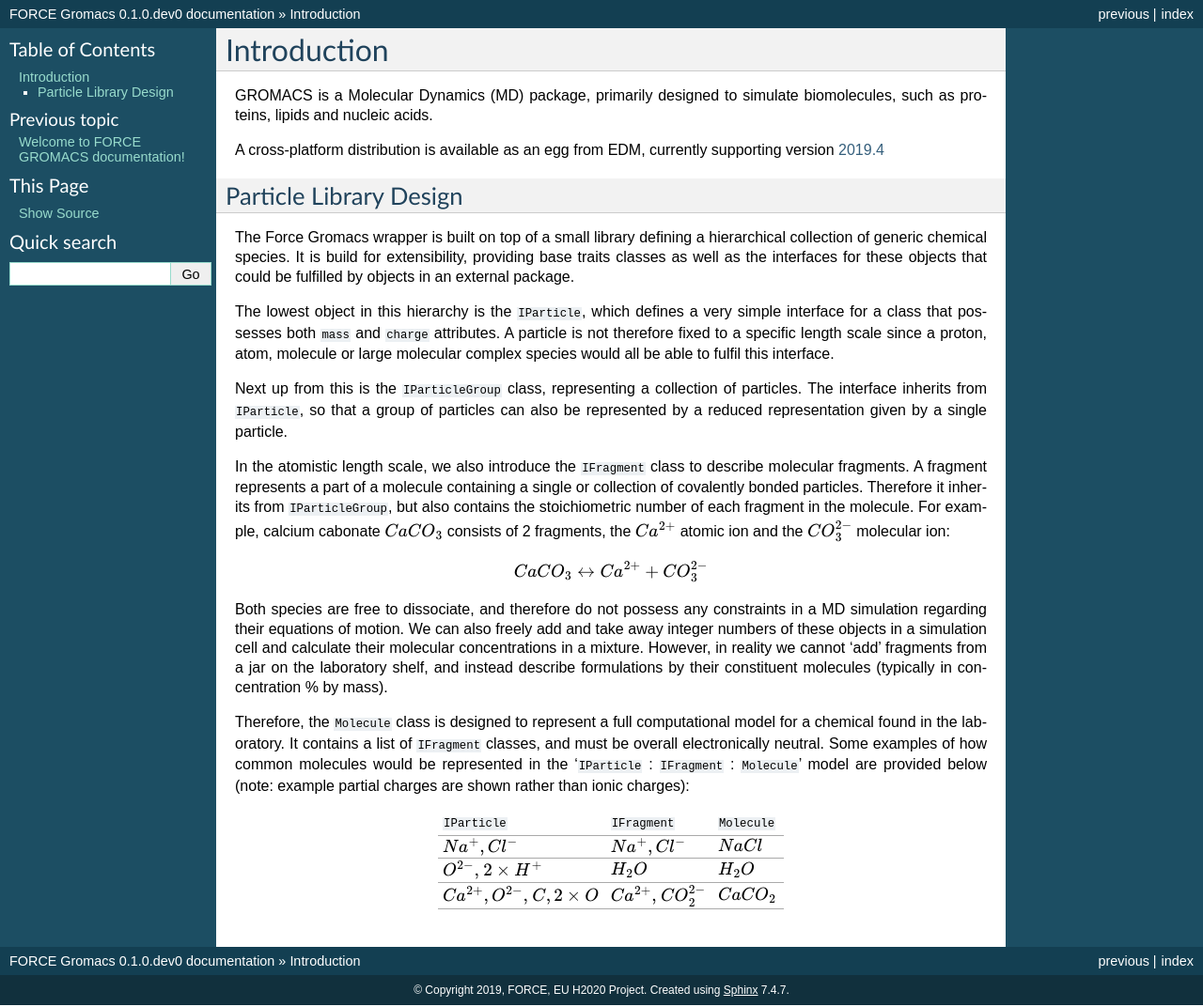
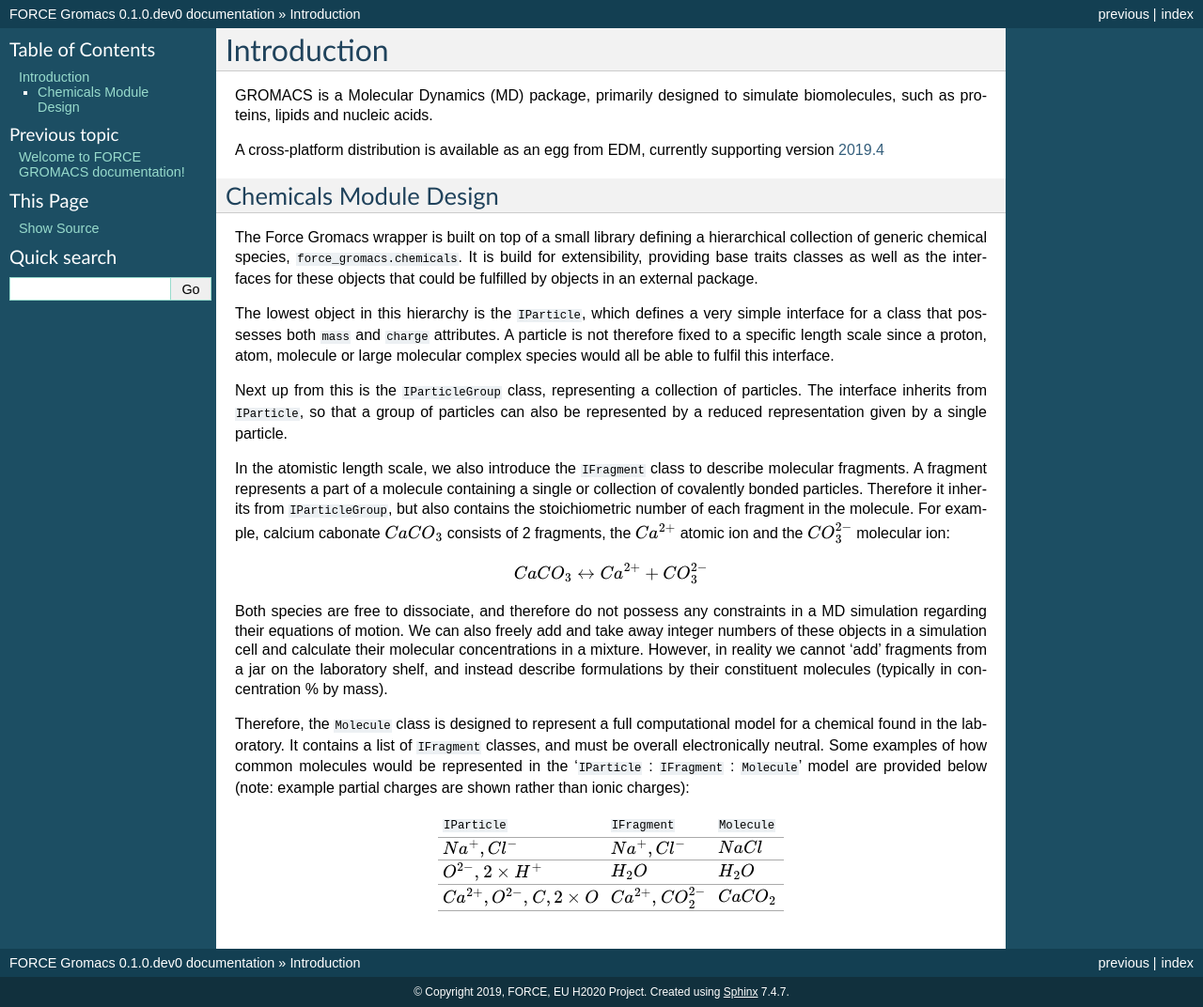
Before and after one commit to force-h2020/force-bdss-plugin-gromacs, a Sphinx documentation site: the page built from doc/source/introduction.rst, in a window 1280 px wide. Shown: the whole page at 94% size. Built offline with Sphinx 7.4.7, drawn with Linux system fonts in a browser that asks for light colours; pages that are not in the unit, such as notebooks, are missing from menus; the version number is read from the project's files by our own code.

Commit message:
DOC: update documentation

```diff
--- a/doc/source/introduction.rst
+++ b/doc/source/introduction.rst
@@ -7,13 +7,13 @@
 A cross-platform distribution is available as an egg from EDM, currently
 supporting version `2019.4 <http://manual.gromacs.org/documentation/2019-current/index.html>`_
 
-Particle Library Design
+Chemicals Module Design
 ~~~~~~~~~~~~~~~~~~~~~~~
 
 The Force Gromacs wrapper is built on top of a small library defining a hierarchical
-collection of generic chemical species. It is build for extensibility, providing base
-traits classes as well as the interfaces for these objects that could be fulfilled by
-objects in an external package.
+collection of generic chemical species, ``force_gromacs.chemicals``.
+It is build for extensibility, providing base traits classes as well as the interfaces
+for these objects that could be fulfilled by objects in an external package.
 
 The lowest object in this hierarchy is the ``IParticle``, which defines a very simple
 interface for a class that possesses both ``mass`` and ``charge`` attributes. A particle
```
